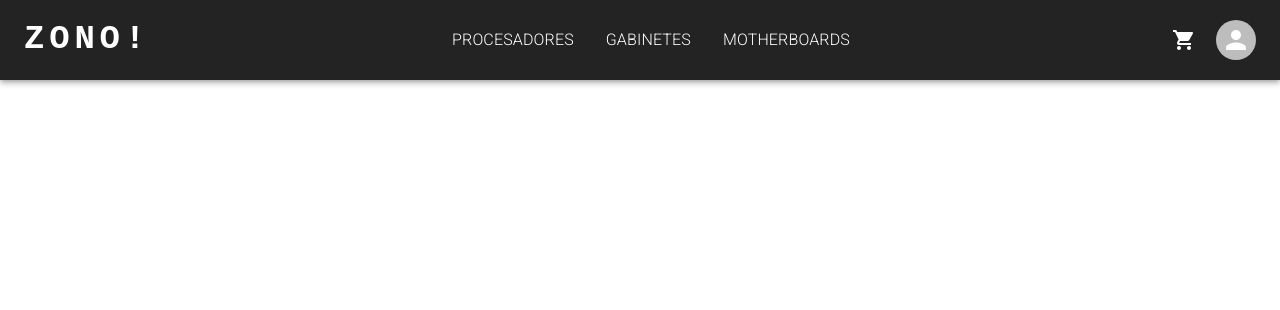
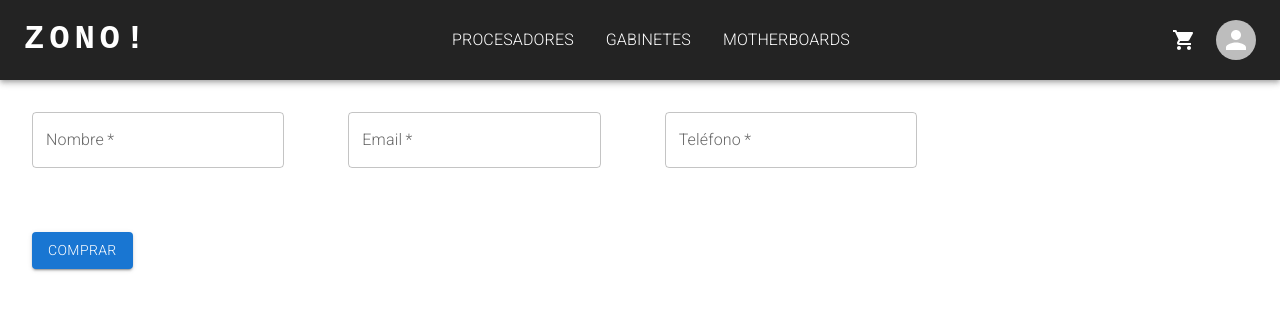
Before and after one commit to emilianobulaich/react-bulaich, a React (Create React App) app: page /checkout in a window 1280 px wide. Shown: the top 310 px of the page. Built offline with nearby package versions, Linux system fonts and the light colour scheme.

Commit message:
Formulario de compra

```diff
--- a/src/App.js
+++ b/src/App.js
@@ -6,6 +6,7 @@ import NavBar from "./components/home/NavBar";
 import { BrowserRouter, Routes, Route } from "react-router-dom";
 import CartProvider from "./components/contexts/CartContext.jsx";
 import Cart from "./components/cart/Cart";
+import Checkout from "./components/checkout/Checkout";
 
 const App = () => {
   return (
@@ -24,6 +25,7 @@ const App = () => {
               element={<ItemListContainer /* greeting="Juan "*/ />}
             />
             <Route path={`/cart`} element={<Cart />} />
+            <Route path={`/checkout`} element={<Checkout />} />
           </Routes>
         </BrowserRouter>
       </CartProvider>
--- a/src/components/cart/Cart.jsx
+++ b/src/components/cart/Cart.jsx
@@ -157,6 +157,25 @@ export default function Cart() {
               >
                 Borrar todo
               </Button>
+              <Button
+                size="small"
+                variant="contained"
+                sx={{
+                  m: "10px",
+                  backgroundColor: "green",
+                }}
+              >
+                <NavLink
+                  to="/checkout"
+                  style={() => ({
+                    width: "100%",
+                    color: "white",
+                    textDecoration: "none",
+                  })}
+                >
+                  Terminar compra
+                </NavLink>
+              </Button>
             </Box>
             <ThemeProvider theme={themeWithLocale}>
               <TablePagination
@@ -175,7 +194,11 @@ export default function Cart() {
         <>
           <Stack sx={{ width: "100%" }}>
             <Alert severity="error">"No hay productos en el carrito!"</Alert>
-            <Button size="large" variant="contained" sx={{ m: "0 auto" }}>
+            <Button
+              size="large"
+              variant="contained"
+              sx={{ m: "0 auto", mt: 2 }}
+            >
               <NavLink
                 to="/"
                 style={() => ({
--- /dev/null
+++ b/src/components/checkout/Checkout.jsx
@@ -0,0 +1,120 @@
+//@ts-check
+import React, { useState, useContext } from "react";
+import { Box, TextField, Button, Stack, Alert } from "@mui/material";
+import { NavLink } from "react-router-dom";
+import {
+  collection,
+  addDoc,
+  getFirestore,
+  updateDoc,
+  doc,
+} from "firebase/firestore";
+import { CartContext } from "../contexts/CartContext";
+
+export default function Checkout() {
+  const { productosAgregados, totalPrice, clear } = useContext(CartContext);
+
+  const initialForm = {
+    name: "",
+    email: "",
+    phone: "",
+  };
+
+  const [form, setForm] = useState(initialForm);
+  const [exito, setExito] = useState(false);
+
+  const order = {
+    buyer: form,
+    items: [...productosAgregados],
+    total: totalPrice,
+  };
+
+  const handleChange = (e) => {
+    setForm({
+      ...form,
+      [e.target.name]: e.target.value,
+    });
+  };
+  const handleSubmit = (e) => {
+    const db = getFirestore();
+    setExito(true);
+    const coleccion = collection(db, "orders");
+    e.preventDefault();
+    addDoc(coleccion, order);
+    let orderDoc;
+
+    order.items.map((item) => {
+      return (
+        (orderDoc = doc(db, "products", item.id)),
+        updateDoc(orderDoc, { stock: item.stock - item.quantity }),
+        clear()
+      );
+    });
+  };
+
+  return (
+    <>
+      {exito ? (
+        <Stack sx={{ width: "100%" }}>
+          <Alert severity="success">"Compra realizada con éxito!"</Alert>
+          <Button size="large" variant="contained" sx={{ m: "0 auto", mt: 2 }}>
+            <NavLink
+              to="/"
+              style={() => ({
+                width: "100%",
+                color: "white",
+                textDecoration: "none",
+              })}
+            >
+              Volver
+            </NavLink>
+          </Button>
+        </Stack>
+      ) : (
+        <Box
+          component="form"
+          sx={{
+            "& .MuiTextField-root": { m: 4, width: "25ch" },
+          }}
+          noValidate
+          autoComplete="off"
+          onSubmit={handleSubmit}
+        >
+          <div>
+            <TextField
+              required
+              name="name"
+              label="Nombre"
+              onChange={handleChange}
+              value={form.name}
+            />
+            <TextField
+              required
+              name="email"
+              label="Email"
+              onChange={handleChange}
+              value={form.email}
+            />
+            <TextField
+              required
+              name="phone"
+              label="Teléfono"
+              onChange={handleChange}
+              value={form.phone}
+            />
+          </div>
+          <Button
+            type="submit"
+            variant="contained"
+            sx={{
+              m: 4,
+              backgroundColor: "#1976d2",
+            }}
+          >
+            Comprar
+          </Button>
+        </Box>
+      )}
+    </>
+  );
+}
--- a/src/components/home/ItemListContainer.jsx
+++ b/src/components/home/ItemListContainer.jsx
@@ -90,7 +90,6 @@ export default function ItemListContainer(/* { greeting } */) {
 
   return (
     <>
-      {console.log(listado)}
       {/* Hola {greeting} */}
       {/* {loading && (
         <Backdrop
--- a/src/components/product/ItemDetail.jsx
+++ b/src/components/product/ItemDetail.jsx
@@ -10,6 +10,7 @@ import {
   Divider,
   Grid,
   Button,
+  Alert,
 } from "@mui/material";
 
 import ItemCount from "./ItemCount";
@@ -80,7 +81,9 @@ export default function ItemDetail({ item }) {
                   Cantidad Disponible: {item.stock}
                 </Typography>
               </Grid>
-              {activarCount ? (
+              {item.stock === 0 ? (
+                <Alert severity="error">"No hay stock!"</Alert>
+              ) : activarCount ? (
                 <ItemCount initial={1} stock={item.stock} onAdd={onAdd} />
               ) : (
                 <>
```
